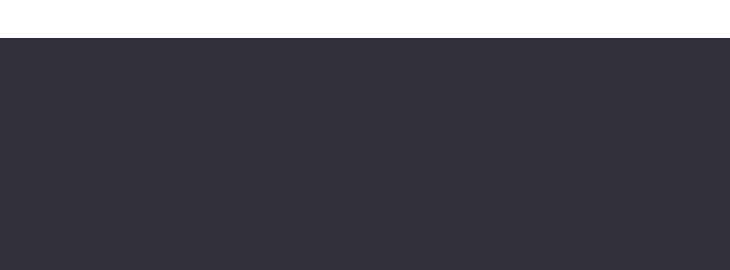
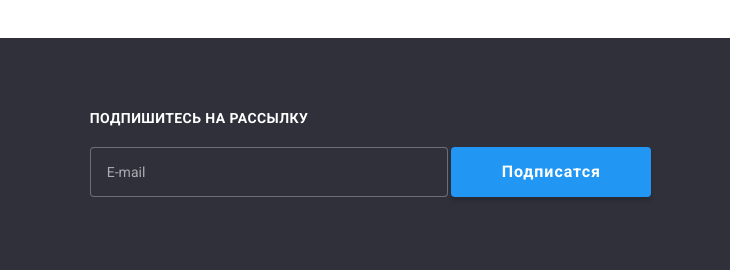
Before and after one commit to david-shakaya/david-shakaya-goit-markup-hw-05, a plain HTML site: page index.html in a window 1280 px wide. Shown: the part 2638-2908 px from the top of the page, 550-1280 px from the left. Drawn offline with Linux system fonts and the light colour scheme.

Commit message:
Добавляет форму в подвал

```diff
--- a/css/styles.css
+++ b/css/styles.css
@@ -606,6 +606,58 @@ position: absolute;
   background-color: var(--accent-color);
 }
 
+.footer-subscribe-wrapper {
+  margin-left: 94px;
+  margin-top: 72px;
+}
+
+.footer-text-subscribe {
+  font-weight: 700;
+  font-size: 14px;
+  line-height: 1.14;
+  letter-spacing: 0.03em;
+  text-transform: uppercase;
+  color: var(--title-light-words-color);
+}
+.footer-subscribe-wrapper-form {
+  margin-top: 20px;
+}
+
+.footer-subscribe-wrapper-form input {
+  width: 358px;
+  height: 50px;
+  padding-top: 15px;
+  padding-bottom: 15px;
+  padding-left: 16px;
+  padding-right: 16px;
+
+  border: 1px solid rgba(255, 255, 255, 0.3);
+  box-sizing: border-box;
+  box-shadow: (0px 4px 4px rgba(0, 0, 0, 0.15));;
+  border-radius: 4px;
+  background-color: #2F303A;
+}
+
+.footer-form-subscribe input::placeholder {
+color: rgba(255, 255, 255, 0.6);
+}
+
+.footer-subscribe-btn {
+  width: 200px;
+  height: 50px;
+
+  color: var(--title-light-words-color);
+  background-color: #2196F3;
+  box-shadow: 0px 4px 4px rgba(0, 0, 0, 0.15);
+  border-radius: 4px;
+  border: 0px;
+
+  font-weight: 700;
+  font-size: 16px;
+  line-height: 1.87;
+  letter-spacing: 0.06em;
+}
+
 /*Стили для страницы портфоли "Portfolio.html"*/
 
 .header-portfolio {
--- a/index.html
+++ b/index.html
@@ -435,8 +435,16 @@
               </li>
             </ul>
           </div>
+          <div class="footer-subscribe-wrapper">
+            <b class="footer-text-subscribe">Подпишитесь на рассылку</b>
+           <div class="footer-subscribe-wrapper-form" role="group">
+            <form class="footer-form-subscribe">
+              <input type="email" placeholder="E-mail">
+              <button class="footer-subscribe-btn">Подписатся</button>
+            </form>
+           </div>
+          </div>
         </div>
-      </div>
     </footer>
   </body>
 </html>
```
